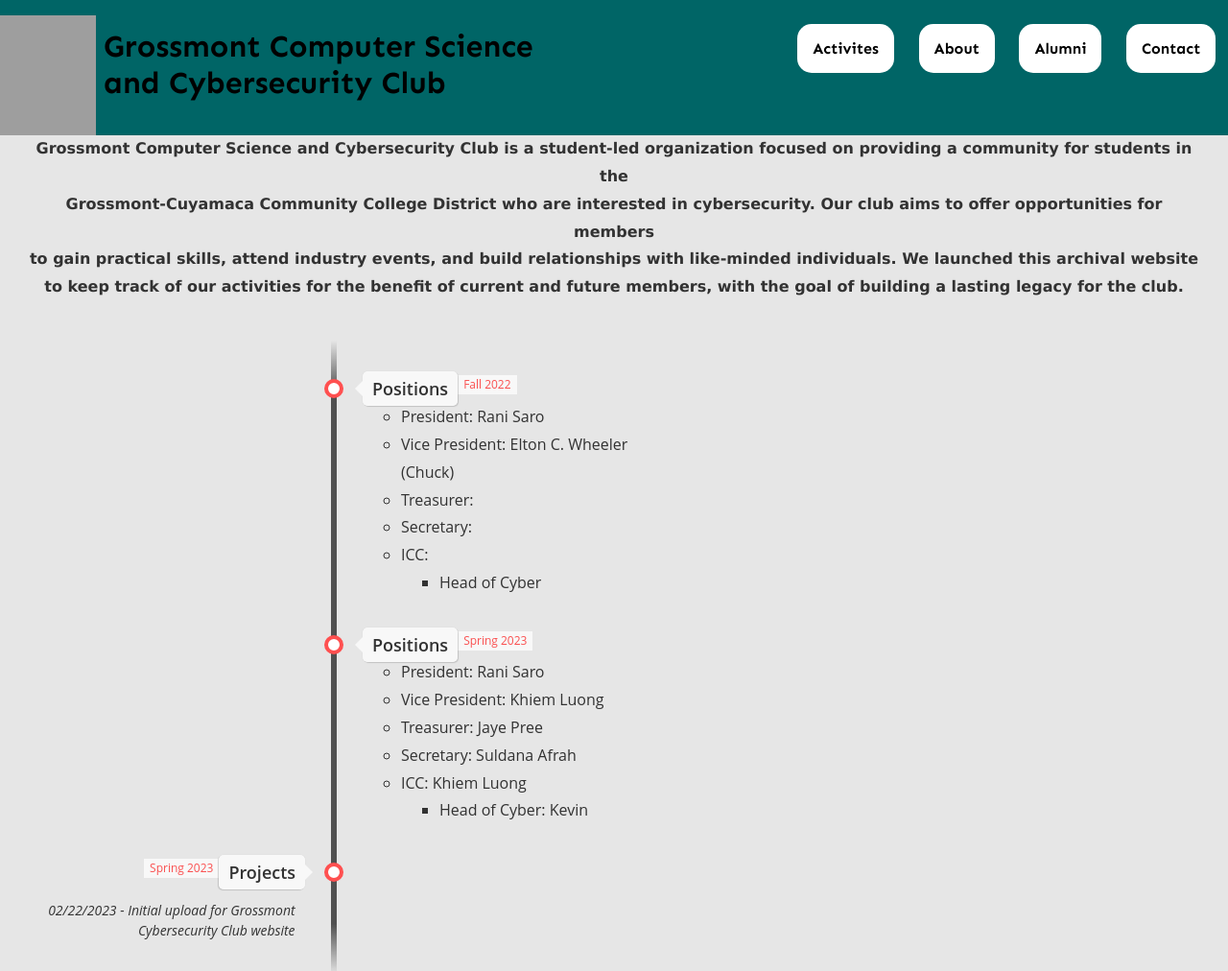
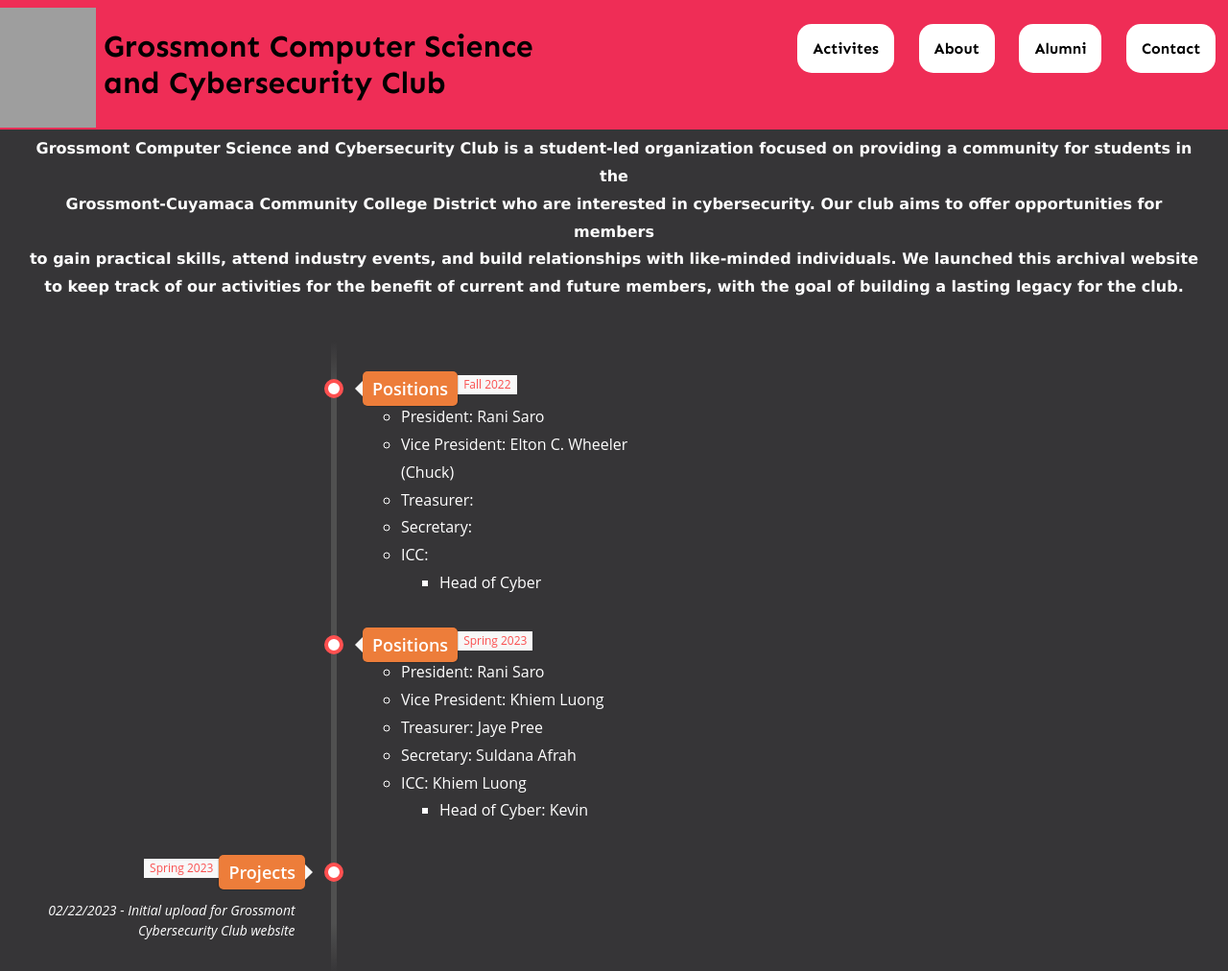
Before and after one commit to gcccd-clubs/gcccd-clubs.github.io, a plain HTML site: page grossmont/computer-science-and-cybersecurity-organization/pages/about/about.html in a window 1280 px wide. Shown: the whole page at 96% size. Drawn offline with Linux system fonts and the light colour scheme.

Commit message:
Applied Jaye's color palette

```diff
--- /dev/null
+++ b/grossmont/computer-science-and-cybersecurity-organization/pages/about/about.css
@@ -0,0 +1,3 @@
+h4, li, p{
+    color: white;
+}
--- /dev/null
+++ b/grossmont/computer-science-and-cybersecurity-organization/pages/contact/contact.css
@@ -0,0 +1,5 @@
+h3, h4, li, p{
+    color: white;
+    font-family: 'Verdana', sans-serif;
+
+}
--- a/grossmont/computer-science-and-cybersecurity-organization/sections/header/header.css
+++ b/grossmont/computer-science-and-cybersecurity-organization/sections/header/header.css
@@ -6,7 +6,7 @@ ul>div {
 }
 
 header {
-  background-color: #006566;
+  background-color: #ef2d56;
 }
 
 body {
--- a/grossmont/computer-science-and-cybersecurity-organization/sections/header/header.html
+++ b/grossmont/computer-science-and-cybersecurity-organization/sections/header/header.html
@@ -31,7 +31,7 @@
       </ul>
     </nav>
     <div class="imageText">
-      <div class="image" style="padding-top: 1rem;">
+      <div class="image" style="padding-top: 0.5rem;">
 
         <a class="grossmont-logo" href="/index.html" target="_parent">
           <img src="https://www.grossmont.edu/faculty-staff/creative-services/_assets/logos/icon/gc-shield-rgb.gif"
--- a/grossmont/computer-science-and-cybersecurity-organization/style.css
+++ b/grossmont/computer-science-and-cybersecurity-organization/style.css
@@ -2,7 +2,10 @@ h4{
     font-family: 'Verdana', sans-serif;
     font-size: 1rem;
     padding: 0 1.5rem;
+  }
 
+  body{
+    background-color: #363537;
   }
 
   .fixed-header {
--- a/grossmont/computer-science-and-cybersecurity-organization/timeline.css
+++ b/grossmont/computer-science-and-cybersecurity-organization/timeline.css
@@ -1,8 +1,8 @@
 body {
   margin: 0;
-  background: rgb(230, 230, 230);
-
-  color: rgb(50, 50, 50);
+  /* background: rgb(230, 230, 230); */
+  /* color: rgb(50, 50, 50); */
+  color:white;
   font-size: 112.5%;
   line-height: 1.6em;
 }
@@ -91,7 +91,7 @@ h3{
 .flag {
   position: relative;
   display: inline;
-  background: rgb(248, 248, 248);
+  background: #ed7d3a;
   padding: 6px 10px;
   border-radius: 5px;
 
```
Also changed, not shown: grossmont/computer-science-and-cybersecurity-organization/index.html (+1 -1 lines), grossmont/computer-science-and-cybersecurity-organization/pages/contact/contact.html (+1 -0 lines).
